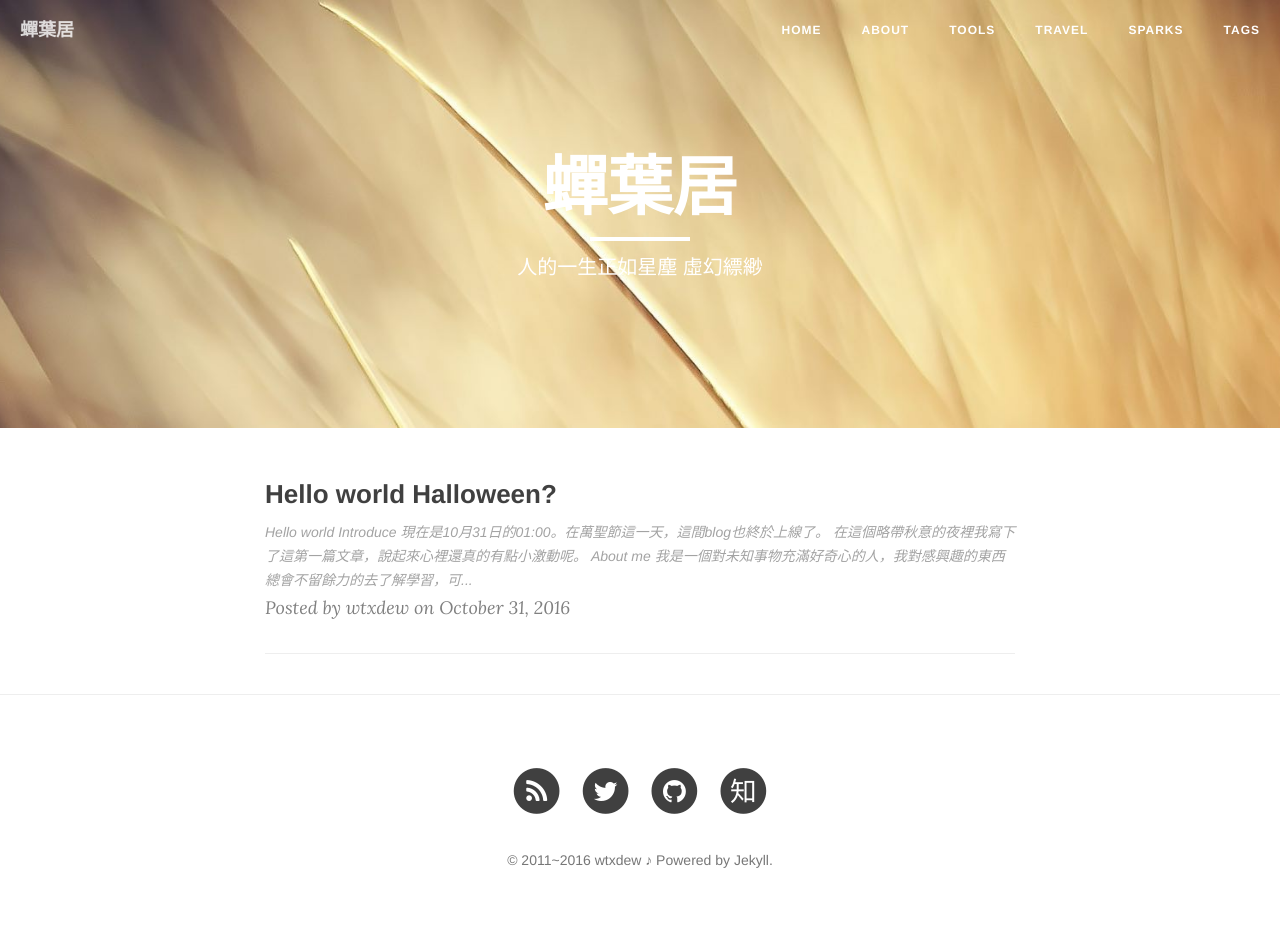
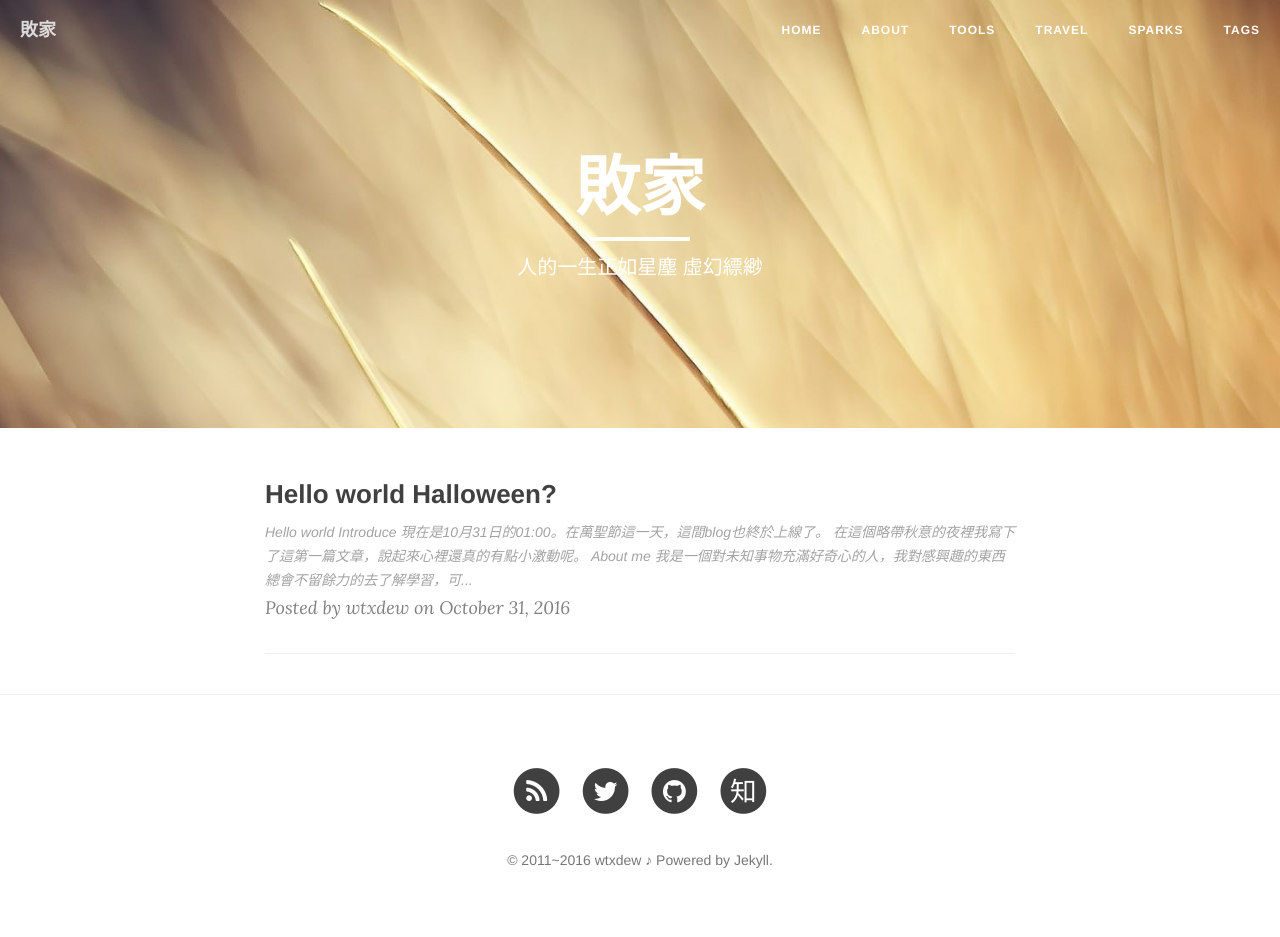
Before and after one commit to wtxdew/wtxdew.github.io, a Jekyll site: the page built from index.html, in a window 1280 px wide. Built offline with Jekyll 4.4.1, drawn with Linux system fonts in a browser that asks for light colours; nearby versions of some CDN libraries; the list of posts is cut into pages by our own code.

Commit message:
Update _config.yml

```diff
--- a/_config.yml
+++ b/_config.yml
@@ -1,5 +1,5 @@
 # Site settings
-title: 蟬葉居
+title: 敗家
 header-img: "img/autumn2.jpg"
 tagline: "生如星塵"
 description: "人的一生正如星塵 虛幻縹緲"
```
